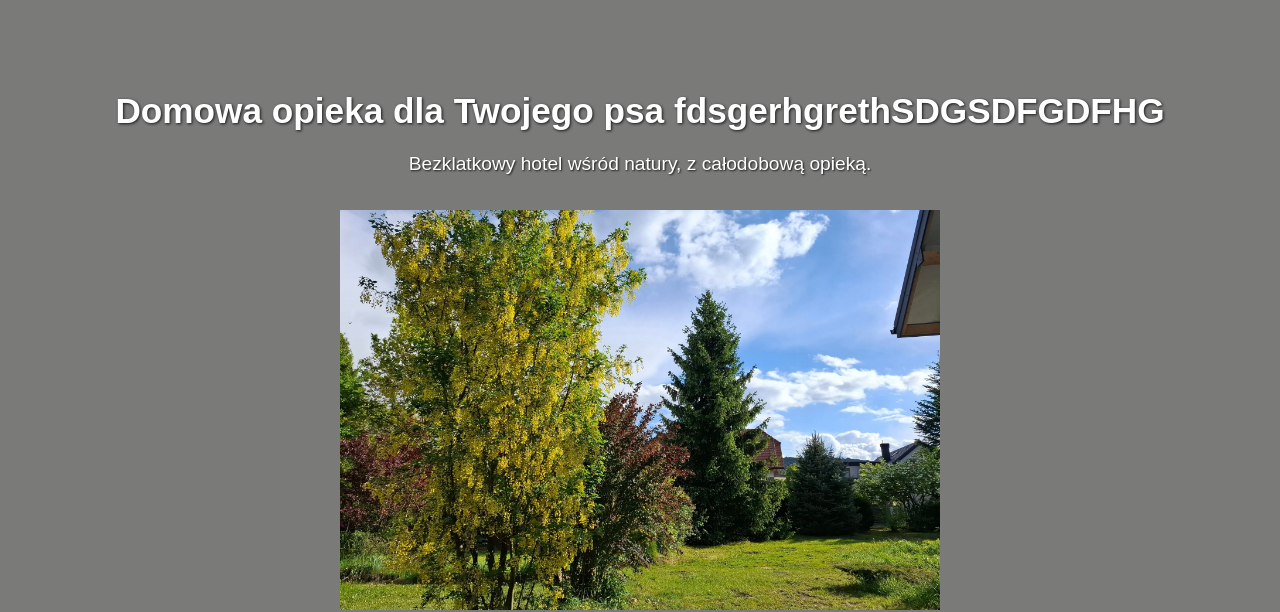
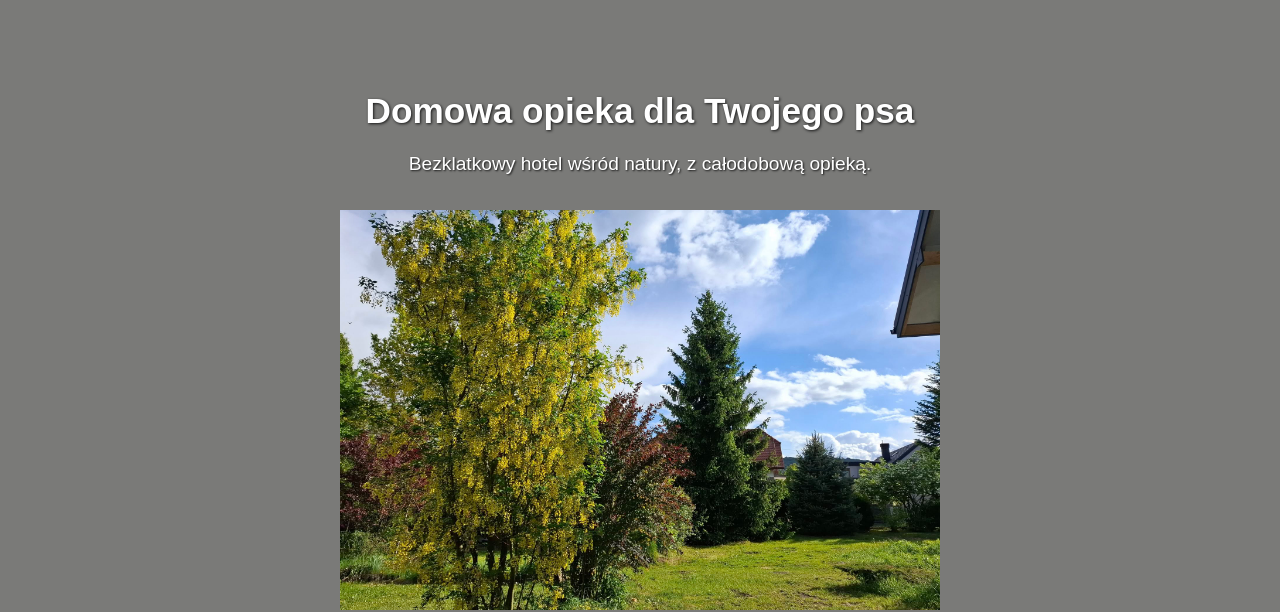
Before and after one commit to bartus118/hotel, a plain HTML site: page index.html in a window 1280 px wide. Shown: the part 197-809 px from the top of the page. Drawn offline with Linux system fonts and the light colour scheme.

Commit message:
Wersja 0.8

```diff
--- a/index.html
+++ b/index.html
@@ -32,7 +32,7 @@
   </header>
 
   <section class="hero">
-  <h2>Domowa opieka dla Twojego psa fdsgerhgrethSDGSDFGDFHG</h2>
+  <h2>Domowa opieka dla Twojego psa</h2>
   <p>Bezklatkowy hotel wśród natury, z całodobową opieką.</p>
   <div class="hero-image">
     <img src="https://placedog.net/1200/800" alt="Piesek w hotelu" class="hero-dog-image" id="heroImage">
```
